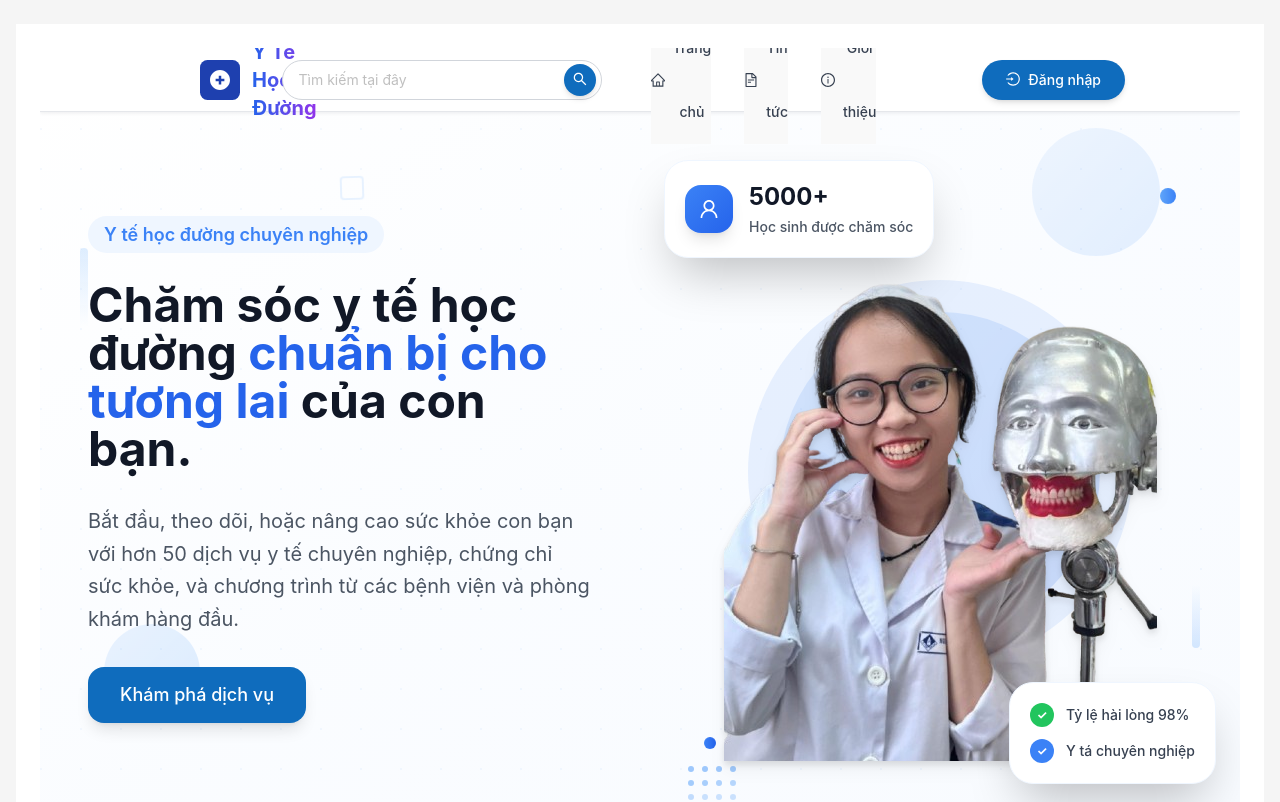
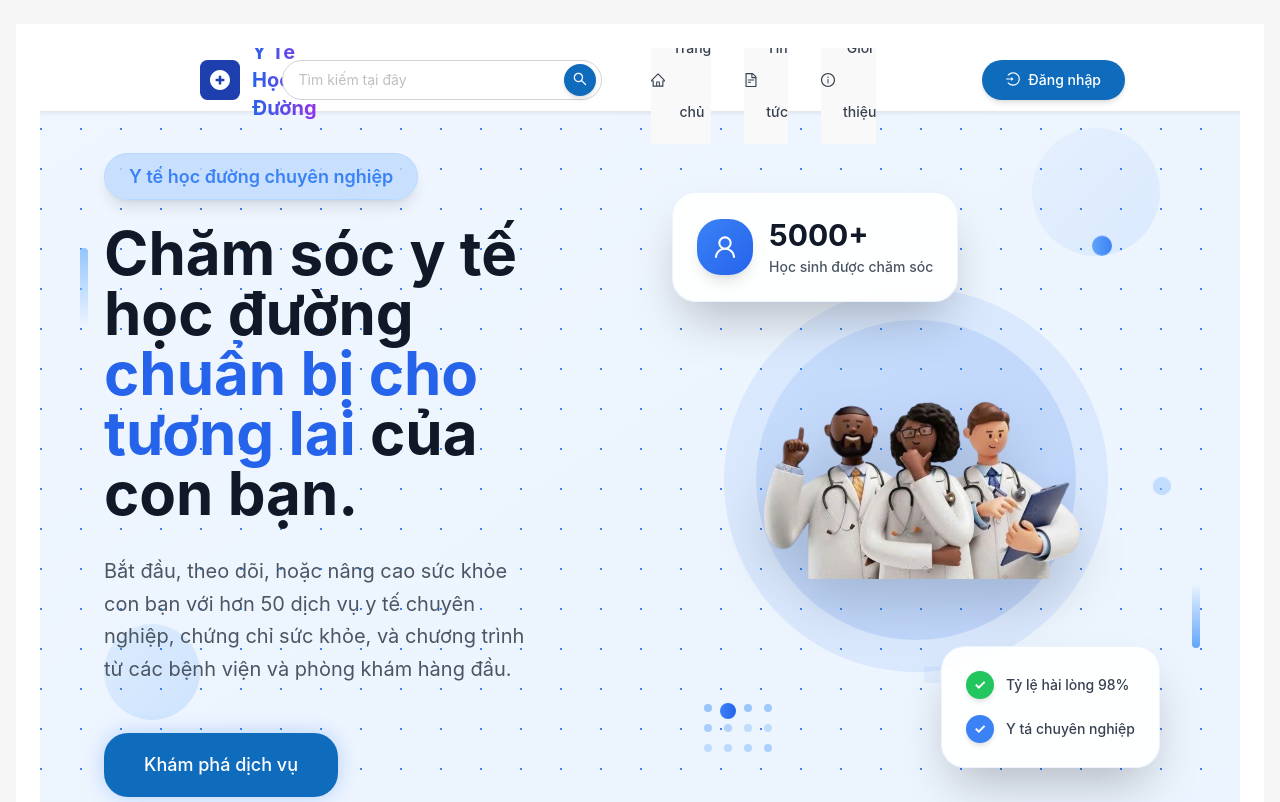
Before and after one commit to longdevlife/School-Medical-Management-System, a React (Vite) app in the folder client/: page /home in a window 1280 px wide. Shown: the top 802 px of the page. Built offline with nearby package versions, Linux system fonts and the light colour scheme.

Commit message:
update header , delete logic hover in sidebar

```diff
--- a/client/src/components/Layout/nursemanager/SidebarNurseManager.jsx
+++ b/client/src/components/Layout/nursemanager/SidebarNurseManager.jsx
@@ -111,29 +111,12 @@ function SidebarNurseManager({ collapsed, setCollapsed }) {
     // Điều hướng sử dụng đường dẫn đầy đủ đã xây dựng
     navigate(key);
   };
-
-  // Xử lý sự kiện hover để mở rộng sidebar
-  const handleMouseEnter = () => {
-    // Chỉ mở rộng khi hover nếu đang thu gọn
-    if (collapsed) {
-      setCollapsed(false);
-    }
-  };
-
-  // Xử lý sự kiện rời chuột để thu gọn sidebar
-  const handleMouseLeave = () => {
-    // Thu gọn sidebar khi rời chuột khỏi vùng sidebar
-    // Có thể thêm logic phức tạp hơn để xử lý việc mở rộng có chủ ý
-    setCollapsed(true);
-  };
   return (
     <Sider
       trigger={null}
       collapsible={true}
       collapsed={collapsed}
       collapsedWidth={80}
-      onMouseEnter={handleMouseEnter}
-      onMouseLeave={handleMouseLeave}
       width={200}
       className="fixed h-screen left-0 top-0 bottom-0 z-10 transition-all duration-200"
       theme="dark"
--- a/client/src/pages/home/HomePage.jsx
+++ b/client/src/pages/home/HomePage.jsx
@@ -49,6 +49,69 @@ const HomePage = () => {
     }
     .animate-spin-slow {
       animation: spin-slow 8s linear infinite;
+    }
+
+    @keyframes fadeInUp {
+      from {
+        opacity: 0;
+        transform: translateY(30px);
+      }
+      to {
+        opacity: 1;
+        transform: translateY(0);
+      }
+    }
+
+    @keyframes fadeInLeft {
+      from {
+        opacity: 0;
+        transform: translateX(-30px);
+      }
+      to {
+        opacity: 1;
+        transform: translateX(0);
+      }
+    }
+
+    @keyframes fadeInRight {
+      from {
+        opacity: 0;
+        transform: translateX(30px);
+      }
+      to {
+        opacity: 1;
+        transform: translateX(0);
+      }
+    }
+
+    @keyframes float {
+      0%, 100% { transform: translateY(0px); }
+      50% { transform: translateY(-10px); }
+    }
+
+    @keyframes glow {
+      0%, 100% { box-shadow: 0 0 20px rgba(59, 130, 246, 0.3); }
+      50% { box-shadow: 0 0 30px rgba(59, 130, 246, 0.5); }
+    }
+
+    .animate-fadeInUp {
+      animation: fadeInUp 0.8s ease-out forwards;
+    }
+
+    .animate-fadeInLeft {
+      animation: fadeInLeft 0.8s ease-out forwards;
+    }
+
+    .animate-fadeInRight {
+      animation: fadeInRight 0.8s ease-out forwards;
+    }
+
+    .animate-float {
+      animation: float 3s ease-in-out infinite;
+    }
+
+    .animate-glow {
+      animation: glow 2s ease-in-out infinite;
     }
 
     /* Remove any default spacing from header */
@@ -126,7 +189,7 @@ const HomePage = () => {
         >
           {" "}
           {/* Section 1 */}
-          <div className="relative h-screen bg-gradient-to-br from-white via-blue-50/30 to-blue-100/20 flex flex-col overflow-hidden">
+          <div className="relative h-screen bg-gradient-to-br from-blue-50 via-blue-100/50 to-blue-200/30 flex flex-col overflow-hidden">
             {" "}
             {/* Integrated Header */}
             <div
@@ -137,14 +200,26 @@ const HomePage = () => {
               <div className="w-full">
                 <AppHeader collapsed={collapsed} setCollapsed={setCollapsed} />
               </div>
-            </div>
+            </div>{" "}
             <div className="absolute inset-0 overflow-hidden">
-              <div className="absolute top-20 right-20 w-32 h-32 bg-gradient-to-br from-blue-100 to-blue-200 rounded-full opacity-40 animate-pulse"></div>
-              <div className="absolute bottom-32 left-16 w-24 h-24 bg-gradient-to-br from-blue-200 to-blue-300 rounded-full opacity-30 animate-pulse delay-300"></div>
-              <div className="absolute top-1/2 right-1/3 w-16 h-16 bg-gradient-to-br from-blue-50 to-blue-100 rounded-full opacity-50 animate-pulse delay-500"></div>
+              <div
+                className="absolute top-20 right-20 w-32 h-32 bg-gradient-to-br from-blue-100 to-blue-200 rounded-full opacity-40 animate-pulse"
+                style={{ animationDelay: "2s" }}
+              ></div>
+              <div
+                className="absolute bottom-32 left-16 w-24 h-24 bg-gradient-to-br from-blue-200 to-blue-300 rounded-full opacity-30 animate-pulse"
+                style={{ animationDelay: "2.5s" }}
+              ></div>
+              <div
+                className="absolute top-1/2 right-1/3 w-16 h-16 bg-gradient-to-br from-blue-50 to-blue-100 rounded-full opacity-50 animate-pulse"
+                style={{ animationDelay: "3s" }}
+              ></div>
 
-              {/* Grid pattern overlay */}
-              <div className="absolute inset-0 opacity-5">
+              {/* Grid pattern overlay with fade-in */}
+              <div
+                className="absolute inset-0 opacity-5 animate-fadeInUp"
+                style={{ animationDelay: "0.5s" }}
+              >
                 <div
                   className="w-full h-full"
                   style={{
@@ -154,73 +229,94 @@ const HomePage = () => {
                 ></div>
               </div>
 
-              {/* Additional geometric shapes */}
-              <div className="absolute top-1/4 left-10 w-2 h-20 bg-gradient-to-b from-blue-300 to-transparent rounded-full opacity-30"></div>
-              <div className="absolute bottom-1/4 right-10 w-2 h-16 bg-gradient-to-t from-blue-400 to-transparent rounded-full opacity-25"></div>
+              {/* Additional geometric shapes with improved spacing */}
+              <div
+                className="absolute top-1/4 left-10 w-2 h-20 bg-gradient-to-b from-blue-300 to-transparent rounded-full opacity-30 animate-fadeInLeft"
+                style={{ animationDelay: "1.5s" }}
+              ></div>
+              <div
+                className="absolute bottom-1/4 right-10 w-2 h-16 bg-gradient-to-t from-blue-400 to-transparent rounded-full opacity-25 animate-fadeInRight"
+                style={{ animationDelay: "1.8s" }}
+              ></div>
 
-              {/* Floating geometric elements */}
+              {/* Floating geometric elements with enhanced animations */}
               <div className="absolute top-32 left-1/4 w-6 h-6 border-2 border-blue-300 rounded rotate-45 opacity-20 animate-spin-slow"></div>
-              <div className="absolute bottom-40 right-1/4 w-4 h-4 bg-blue-200 rotate-12 opacity-30"></div>
+              <div
+                className="absolute bottom-40 right-1/4 w-4 h-4 bg-blue-200 rotate-12 opacity-30 animate-float"
+                style={{ animationDelay: "2.2s" }}
+              ></div>
             </div>{" "}
-            {/* Hero Content - Reduce top spacing */}
-            <div className="flex-1 w-full relative z-10 flex items-center -mt-4">
-              <Row gutter={0} align="middle" className="w-full h-full">
+            <div className="flex-1 w-full relative z-10 flex items-center">
+              <Row gutter={[48, 32]} align="middle" className="w-full h-full">
                 {/* Left Content */}
                 <Col xs={24} lg={12} className="h-full">
-                  <div className="h-full flex items-center justify-center px-12">
-                    <div className="space-y-8 max-w-xl">
-                      <div className="mb-4">
-                        <span className="text-blue-500 text-lg font-semibold bg-blue-50 px-4 py-2 rounded-full">
+                  <div className="h-full flex items-center justify-center px-8 lg:px-16">
+                    <div className="space-y-8 max-w-xl animate-fadeInLeft">
+                      <div className="mb-6">
+                        <span className="text-blue-500 text-lg font-semibold bg-blue-200/80 px-6 py-3 rounded-full backdrop-blur-sm shadow-lg animate-fadeInUp border border-blue-300/30">
                           Y tế học đường chuyên nghiệp
                         </span>
                       </div>
-                      <h1 className="text-6xl lg:text-5xl font-bold text-gray-900 leading-tight">
+                      <h1
+                        className="text-5xl xl:text-6xl font-bold text-gray-900 leading-tight animate-fadeInUp"
+                        style={{ animationDelay: "0.2s" }}
+                      >
                         Chăm sóc y tế học đường{" "}
                         <span className="text-blue-600 relative">
                           chuẩn bị cho tương lai
                         </span>{" "}
                         của con bạn.
                       </h1>
-                      <p className="text-xl text-gray-600 leading-relaxed">
+                      <p
+                        className="text-xl text-gray-600 leading-relaxed animate-fadeInUp"
+                        style={{ animationDelay: "0.4s" }}
+                      >
                         Bắt đầu, theo dõi, hoặc nâng cao sức khỏe con bạn với
                         hơn 50 dịch vụ y tế chuyên nghiệp, chứng chỉ sức khỏe,
                         và chương trình từ các bệnh viện và phòng khám hàng đầu.
                       </p>
-                      <Button
-                        type="primary"
-                        size="large"
-                        className="h-14 px-8 text-lg font-medium rounded-xl bg-gradient-to-r from-blue-600 to-blue-700 hover:from-blue-700 hover:to-blue-800 border-0 shadow-lg transform hover:scale-105 transition-all duration-300"
+                      <div
+                        className="pt-4 animate-fadeInUp"
+                        style={{ animationDelay: "0.6s" }}
                       >
-                        Khám phá dịch vụ
-                      </Button>
+                        <Button
+                          type="primary"
+                          size="large"
+                          className="h-16 px-10 text-lg font-medium rounded-2xl bg-gradient-to-r from-blue-600 to-blue-700 hover:from-blue-700 hover:to-blue-800 border-0 shadow-xl transform hover:scale-105 transition-all duration-300 animate-glow"
+                        >
+                          Khám phá dịch vụ
+                        </Button>
+                      </div>
                     </div>
                   </div>
                 </Col>{" "}
                 {/* Right Content with Doctor */}
                 <Col xs={24} lg={12} className="h-full">
-                  <div className="relative h-full flex items-center justify-center px-12">
-                    {/* Enhanced Background circles */}
+                  <div className="relative h-full flex items-center justify-center px-8 lg:px-16">
+                    {/* Enhanced Background circles with better spacing */}
                     <div className="absolute inset-0 flex items-center justify-center">
                       <div className="w-80 h-80 bg-gradient-to-br from-blue-400 to-blue-600 rounded-full opacity-15 animate-pulse"></div>
                       <div className="absolute w-96 h-96 bg-blue-500 rounded-full opacity-10"></div>
                     </div>
-                    {/* Doctor Image */}
-                    <div className="relative z-10 transform hover:scale-105 transition-transform duration-500">
+                    {/* Doctor Image with improved animation */}
+                    <div className="relative z-10 transform hover:scale-105 transition-transform duration-700 animate-fadeInRight animate-float">
                       <img
                         src="/anhBacsi.png"
                         alt="Bác sĩ chuyên nghiệp"
-                        className="w-full max-w-md mx-auto object-contain drop-shadow-lg"
+                        className="w-full max-w-max mx-auto object-contain drop-shadow-2xl"
                       />
                     </div>
-                    {/* Enhanced Floating Cards */}
-                    {/* Students Count Card */}
-                    <div className="absolute top-16 left-6 bg-white rounded-2xl shadow-2xl p-5 z-20 transform hover:scale-105 transition-all duration-300 border border-blue-50">
+                    {/* Students Count Card with improved spacing and animation */}
+                    <div
+                      className="absolute top-12 left-4 lg:top-20 lg:left-8 bg-white/95 backdrop-blur-sm rounded-3xl shadow-2xl p-6 z-20 transform hover:scale-105 transition-all duration-500 border border-blue-100/50 animate-fadeInUp"
+                      style={{ animationDelay: "0.8s" }}
+                    >
                       <div className="flex items-center space-x-4">
-                        <div className="w-12 h-12 bg-gradient-to-br from-blue-500 to-blue-600 rounded-xl flex items-center justify-center shadow-lg">
-                          <UserOutlined className="text-white text-xl" />
+                        <div className="w-14 h-14 bg-gradient-to-br from-blue-500 to-blue-600 rounded-2xl flex items-center justify-center shadow-lg">
+                          <UserOutlined className="text-white text-2xl" />
                         </div>
                         <div>
-                          <div className="text-2xl font-bold text-gray-900 mb-1">
+                          <div className="text-3xl font-bold text-gray-900 mb-1">
                             5000+
                           </div>
                           <div className="text-gray-600 text-sm font-medium">
@@ -229,12 +325,15 @@ const HomePage = () => {
                         </div>
                       </div>
                     </div>
-                    {/* Quality Assurance Card */}
-                    <div className="absolute bottom-16 right-6 bg-white rounded-2xl shadow-2xl p-5 z-20 transform hover:scale-105 transition-all duration-300 border border-blue-50">
-                      <div className="space-y-3">
+                    {/* Quality Assurance Card with improved spacing and animation */}
+                    <div
+                      className="absolute bottom-12 right-4 lg:bottom-20 lg:right-8 bg-white/95 backdrop-blur-sm rounded-3xl shadow-2xl p-6 z-20 transform hover:scale-105 transition-all duration-500 border border-blue-100/50 animate-fadeInUp"
+                      style={{ animationDelay: "1s" }}
+                    >
+                      <div className="space-y-4">
                         <div className="flex items-center space-x-3">
-                          <div className="w-6 h-6 bg-green-500 rounded-full flex items-center justify-center">
-                            <span className="text-white text-xs font-bold">
+                          <div className="w-7 h-7 bg-green-500 rounded-full flex items-center justify-center shadow-md">
+                            <span className="text-white text-sm font-bold">
                               ✓
                             </span>
                           </div>
@@ -243,8 +342,8 @@ const HomePage = () => {
                           </span>
                         </div>
                         <div className="flex items-center space-x-3">
-                          <div className="w-6 h-6 bg-blue-500 rounded-full flex items-center justify-center">
-                            <span className="text-white text-xs font-bold">
+                          <div className="w-7 h-7 bg-blue-500 rounded-full flex items-center justify-center shadow-md">
+                            <span className="text-white text-sm font-bold">
                               ✓
                             </span>
                           </div>
@@ -254,20 +353,29 @@ const HomePage = () => {
                         </div>
                       </div>
                     </div>
-                    {/* Enhanced Decorative Elements */}
-                    <div className="absolute bottom-12 left-12 grid grid-cols-4 gap-2 opacity-60">
+                    {/* Enhanced Decorative Elements with better spacing */}
+                    <div className="absolute bottom-16 left-8 lg:bottom-24 lg:left-16 grid grid-cols-4 gap-3 opacity-60">
                       {[...Array(12)].map((_, i) => (
                         <div
                           key={i}
-                          className="w-1.5 h-1.5 bg-blue-400 rounded-full animate-pulse"
-                          style={{ animationDelay: `${i * 100}ms` }}
+                          className="w-2 h-2 bg-blue-400 rounded-full animate-pulse"
+                          style={{ animationDelay: `${i * 150}ms` }}
                         ></div>
                       ))}
                     </div>
-                    {/* Enhanced Floating elements */}
-                    <div className="absolute top-24 right-16 w-4 h-4 bg-gradient-to-r from-blue-400 to-blue-500 rounded-full animate-bounce"></div>
-                    <div className="absolute bottom-24 left-16 w-3 h-3 bg-gradient-to-r from-blue-500 to-blue-600 rounded-full animate-bounce delay-300"></div>
-                    <div className="absolute top-1/2 right-4 w-2 h-2 bg-blue-300 rounded-full animate-ping delay-500"></div>
+                    {/* Enhanced Floating elements with improved animation timing */}
+                    <div
+                      className="absolute top-20 right-12 lg:top-32 lg:right-20 w-5 h-5 bg-gradient-to-r from-blue-400 to-blue-500 rounded-full animate-bounce"
+                      style={{ animationDelay: "1.2s" }}
+                    ></div>
+                    <div
+                      className="absolute bottom-20 left-12 lg:bottom-32 lg:left-20 w-4 h-4 bg-gradient-to-r from-blue-500 to-blue-600 rounded-full animate-bounce"
+                      style={{ animationDelay: "1.5s" }}
+                    ></div>
+                    <div
+                      className="absolute top-1/2 right-6 w-3 h-3 bg-blue-300 rounded-full animate-ping"
+                      style={{ animationDelay: "1.8s" }}
+                    ></div>
                   </div>
                 </Col>
               </Row>
```
Also changed, not shown: client/public/anhBacsi.png.
